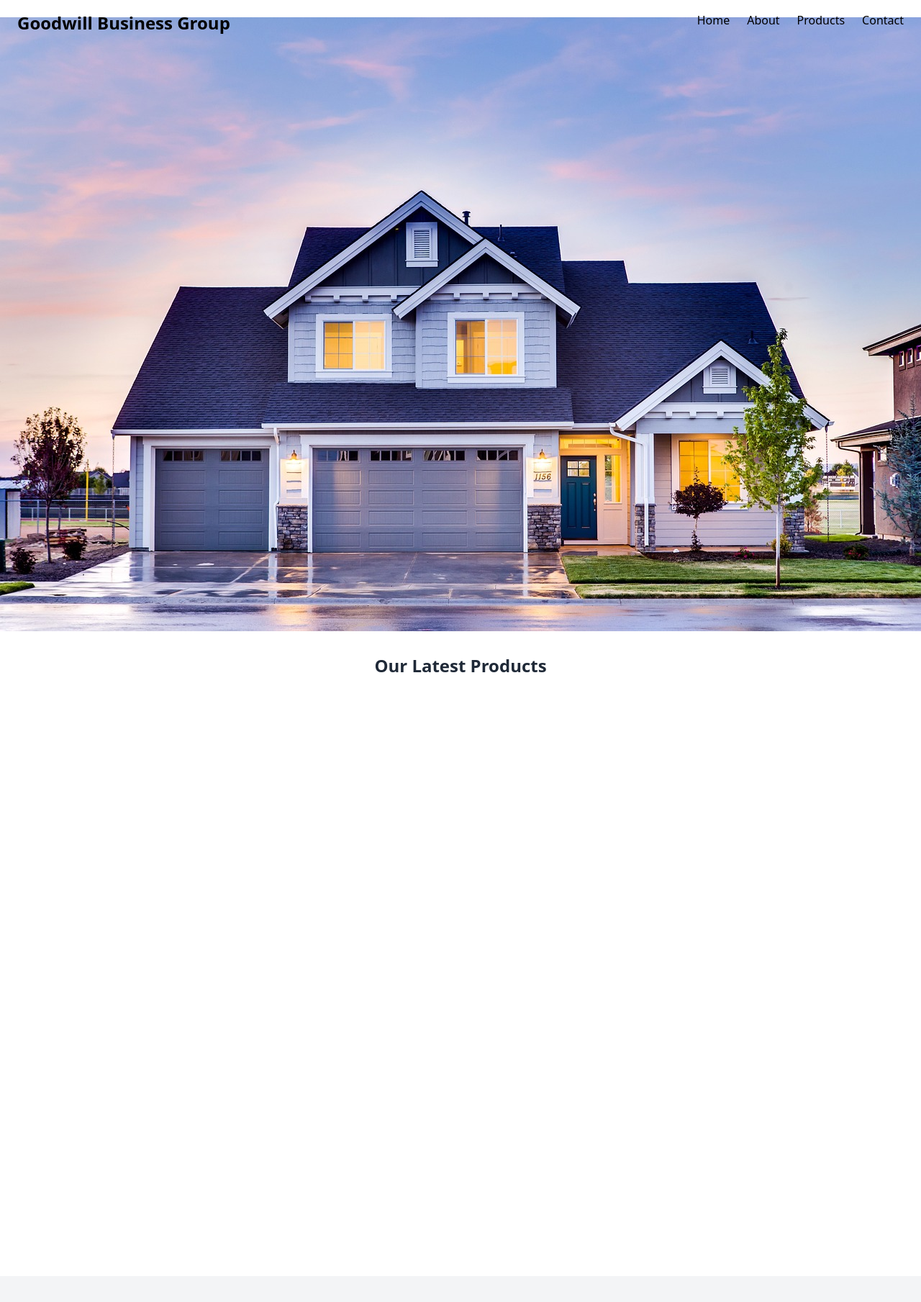
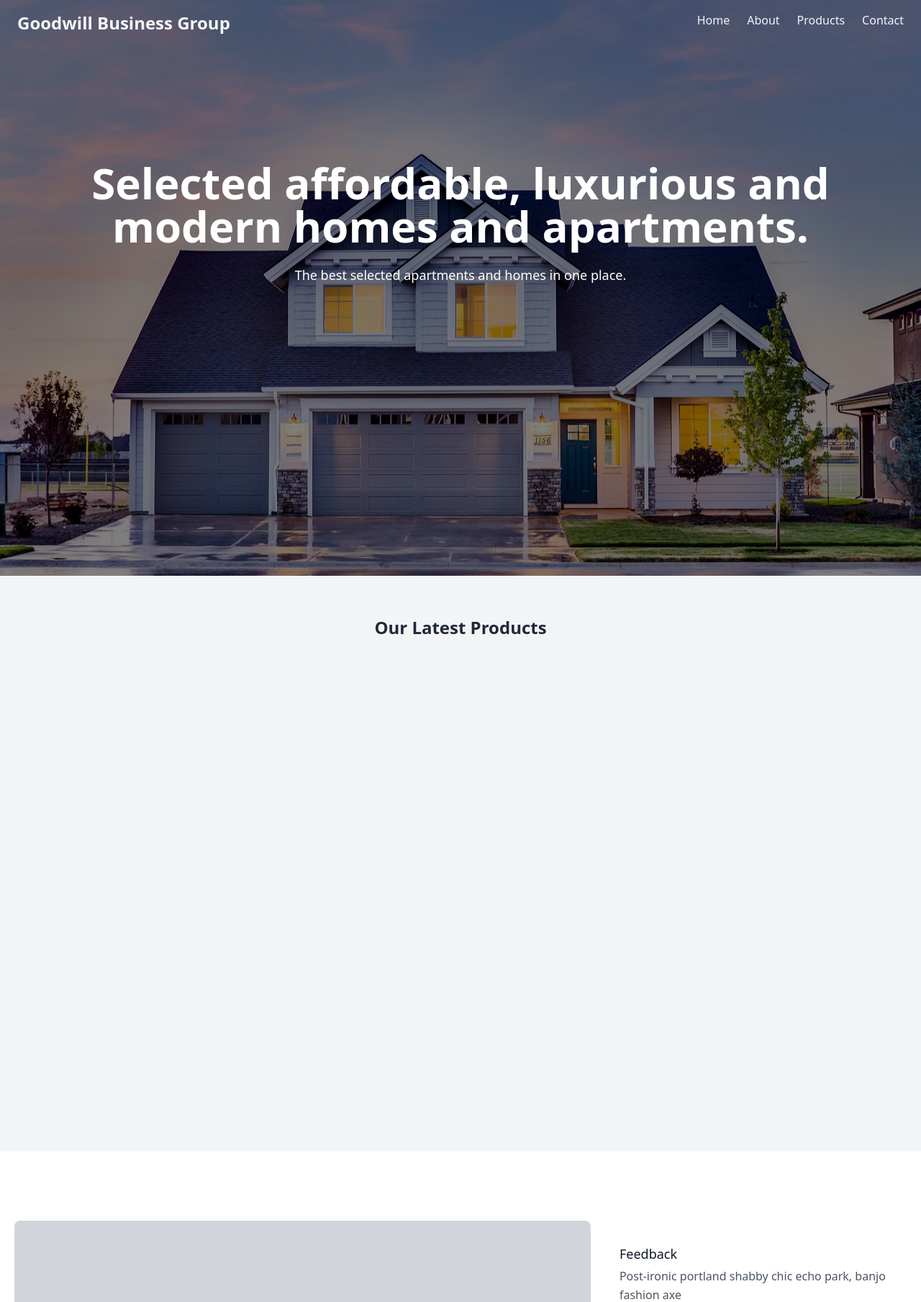
Before and after one commit to fendishatech/goodwil, a Node project: template src/views/home/index.ejs in a window 1280 px wide. Shown: the top 1809 px of the page at 72% size. Run offline with Node 20 templates, Linux system fonts and the light colour scheme; the template is opened without the code that fills it, so the values that code supplies are empty; some libraries are stand-ins or nearby versions.

Commit message:
latest commit

```diff
--- /dev/null
+++ b/public/css/style.css
@@ -0,0 +1,3 @@
+.hero-section-bg {
+    background-image: url("/images/hero/hero-1.jpg");
+}
--- a/src/views/home/index.ejs
+++ b/src/views/home/index.ejs
@@ -1,2 +1,3 @@
-<%- include ('./partials/hero_section.ejs') %> <%- include
-('./partials/products_section.ejs') %>
+<%- include('./partials/hero_section.ejs') %> <%- include
+('./partials/products_section.ejs') %> <%- include
+('./partials/contact_section.ejs') %>
--- /dev/null
+++ b/src/views/home/partials/contact_section.ejs
@@ -0,0 +1,93 @@
+<section class="text-gray-600 body-font relative">
+  <div class="container px-5 py-24 mx-auto flex sm:flex-nowrap flex-wrap">
+    <div
+      class="lg:w-2/3 md:w-1/2 bg-gray-300 rounded-lg overflow-hidden sm:mr-10 p-10 flex items-end justify-start relative"
+    >
+      <!-- ========== Start Location ========== -->
+      <iframe
+        src="https://www.google.com/maps/embed?pb=!1m18!1m12!1m3!1d15762.051347316128!2d38.77843275!3d9.016893550000004!2m3!1f0!2f0!3f0!3m2!1i1024!2i768!4f13.1!3m3!1m2!1s0x164b859e260e7aa5%3A0xc3f851c8a4166767!2sKazanchis%2C%20Addis%20Ababa!5e0!3m2!1sen!2set!4v1685749707462!5m2!1sen!2set"
+        width="600"
+        height="450"
+        style="border: 0"
+        allowfullscreen=""
+        loading="lazy"
+        referrerpolicy="no-referrer-when-downgrade"
+      ></iframe>
+      <!-- ========== End Location ========== -->
+      <div class="bg-white relative flex flex-wrap py-6 rounded shadow-md">
+        <div class="w-1/2 px-6">
+          <h2
+            class="title-font font-semibold text-gray-900 tracking-widest text-xs"
+          >
+            ADDRESS
+          </h2>
+          <p class="mt-1">
+            Photo booth tattooed prism, portland taiyaki hoodie neutra
+            typewriter
+          </p>
+        </div>
+        <div class="lg:w-1/2 px-6 mt-4 lg:mt-0">
+          <h2
+            class="title-font font-semibold text-gray-900 tracking-widest text-xs"
+          >
+            EMAIL
+          </h2>
+          <a class="text-indigo-500 leading-relaxed">example@email.com</a>
+          <h2
+            class="title-font font-semibold text-gray-900 tracking-widest text-xs mt-4"
+          >
+            PHONE
+          </h2>
+          <p class="leading-relaxed">123-456-7890</p>
+        </div>
+      </div>
+    </div>
+    <div
+      class="lg:w-1/3 md:w-1/2 bg-white flex flex-col md:ml-auto w-full md:py-8 mt-8 md:mt-0"
+    >
+      <h2 class="text-gray-900 text-lg mb-1 font-medium title-font">
+        Feedback
+      </h2>
+      <p class="leading-relaxed mb-5 text-gray-600">
+        Post-ironic portland shabby chic echo park, banjo fashion axe
+      </p>
+      <div class="relative mb-4">
+        <label for="name" class="leading-7 text-sm text-gray-600">Name</label>
+        <input
+          type="text"
+          id="name"
+          name="name"
+          class="w-full bg-white rounded border border-gray-300 focus:border-indigo-500 focus:ring-2 focus:ring-indigo-200 text-base outline-none text-gray-700 py-1 px-3 leading-8 transition-colors duration-200 ease-in-out"
+        />
+      </div>
+      <div class="relative mb-4">
+        <label for="email" class="leading-7 text-sm text-gray-600">Email</label>
+        <input
+          type="email"
+          id="email"
+          name="email"
+          class="w-full bg-white rounded border border-gray-300 focus:border-indigo-500 focus:ring-2 focus:ring-indigo-200 text-base outline-none text-gray-700 py-1 px-3 leading-8 transition-colors duration-200 ease-in-out"
+        />
+      </div>
+      <div class="relative mb-4">
+        <label for="message" class="leading-7 text-sm text-gray-600"
+          >Message</label
+        >
+        <textarea
+          id="message"
+          name="message"
+          class="w-full bg-white rounded border border-gray-300 focus:border-indigo-500 focus:ring-2 focus:ring-indigo-200 h-32 text-base outline-none text-gray-700 py-1 px-3 resize-none leading-6 transition-colors duration-200 ease-in-out"
+        ></textarea>
+      </div>
+      <button
+        class="text-white bg-indigo-500 border-0 py-2 px-6 focus:outline-none hover:bg-indigo-600 rounded text-lg"
+      >
+        Button
+      </button>
+      <p class="text-xs text-gray-500 mt-3">
+        Chicharrones blog helvetica normcore iceland tousled brook viral
+        artisan.
+      </p>
+    </div>
+  </div>
+</section>
--- a/src/views/home/partials/hero_section.ejs
+++ b/src/views/home/partials/hero_section.ejs
@@ -1,9 +1,18 @@
-<section class="w-full h-full">
-  <div class="w-full h-full">
-    <img
-      class="w-full h-full object-contain"
-      src="/images/hero/hero-1.jpg"
-      alt="hero"
-    />
+<!-- <section class="w-full h-screen bg-blue-200">
+  <img class="w-full h-full" src="/images/hero/hero-1.jpg" alt="hero" />
+</section> -->
+<section class="hero-section-bg bg-cover bg-center h-screen relative">
+  <div class="absolute inset-0 bg-black bg-opacity-50"></div>
+  <div class="max-w-7xl mx-auto px-4 sm:px-6 lg:px-8 relative z-5">
+    <div class="py-12">
+      <h1
+        class="mt-24 sm:mt-44 text-4xl sm:text-6xl font-bold text-white text-center"
+      >
+        Selected affordable, luxurious and modern homes and apartments.
+      </h1>
+      <p class="mt-6 text-lg text-white text-center">
+        The best selected apartments and homes in one place.
+      </p>
+    </div>
   </div>
 </section>
--- a/src/views/home/partials/products_section.ejs
+++ b/src/views/home/partials/products_section.ejs
@@ -1,5 +1,5 @@
-<section id="products" class="min-h-screen">
-  <h1 class="text-center text-gray-800 text-2xl font-semibold my-8">
+<section id="products" class="min-h-screen bg-gray-100">
+  <h1 class="text-center text-gray-800 text-2xl font-semibold py-14">
     Our Latest Products
   </h1>
   <div class="container mx-auto">
--- a/src/views/layouts/layout.ejs
+++ b/src/views/layouts/layout.ejs
@@ -6,12 +6,14 @@
     <meta http-equiv="X-UA-Compatible" content="ie=edge" />
     <title>GoodWill Business Group</title>
     <link rel="stylesheet" href="/css/main.min.css" />
+    <link rel="stylesheet" href="/css/style.css" />
   </head>
   <body>
+    <!-- Header -->
     <%- include('./partials/header.ejs') %>
-    <br />
+    <!-- included body -->
     <%- body %>
-    <br />
+    <!-- Footer -->
     <%- include('./partials/footer.ejs') %>
     <script src="https://unpkg.com/axios@1.4.0/dist/axios.min.js"></script>
   </body>
--- a/src/views/layouts/partials/header.ejs
+++ b/src/views/layouts/partials/header.ejs
@@ -1,16 +1,25 @@
 <header
-  class="w-full h-[64px] px-6 py-4 bg-transparent flex justify-between fixed"
+  id="header"
+  class="w-full h-[64px] px-6 z-10 py-4 flex justify-between fixed transition duration-300"
 >
   <!-- ========== Start Logo ========== -->
-  <h1 class="text-2xl font-semibold text-center">Goodwill Business Group</h1>
+  <h1 class="text-2xl font-semibold text-center">
+    <a href="/">Goodwill Business Group</a>
+  </h1>
   <!-- ========== End Logo ========== -->
   <!-- ========== Start Links ========== -->
   <nav>
     <ul class="hidden sm:flex sm:flex-row space-x-6">
-      <li><a href="#hero" class="hover:text-gray-400">Home</a></li>
-      <li><a href="#about_us" class="hover:text-gray-400">About</a></li>
-      <li><a href="#products" class="hover:text-gray-400">Products</a></li>
-      <li><a href="#contact" class="hover:text-gray-400">Contact</a></li>
+      <li><a href="#hero" class="hover:text-gray-300">Home</a></li>
+      <li>
+        <a href="#about_us" class="hover:text-gray-300">About</a>
+      </li>
+      <li>
+        <a href="#products" class="hover:text-gray-300">Products</a>
+      </li>
+      <li>
+        <a href="#contact" class="hover:text-gray-300">Contact</a>
+      </li>
     </ul>
   </nav>
   <!-- ========== End Links ========== -->
@@ -23,16 +32,12 @@
 
   window.addEventListener("scroll", () => {
     const currentScrollPos = window.pageYOffset;
-    if (
-      prevScrollPos > currentScrollPos &&
-      (prevScrollPos - currentScrollPos > scrollDistance ||
-        currentScrollPos < scrollDistance)
-    ) {
-      header.classList.remove("bg-transparent");
-      header.classList.add("bg-white", "hadow-md");
+    if (prevScrollPos > scrollDistance) {
+      header.classList.remove("bg-transparent", "text-slate-100");
+      header.classList.add("bg-white", "shadow-lg", "text-gray-900");
     } else {
-      header.classList.remove("bg-white", "hadow-md");
-      header.classList.add("bg-transparent");
+      header.classList.remove("bg-white", "shadow-lg", "text-gray-900");
+      header.classList.add("bg-transparent", "text-slate-100");
     }
     prevScrollPos = currentScrollPos;
   });
```
Also changed, not shown: public/css/main.min.css.
